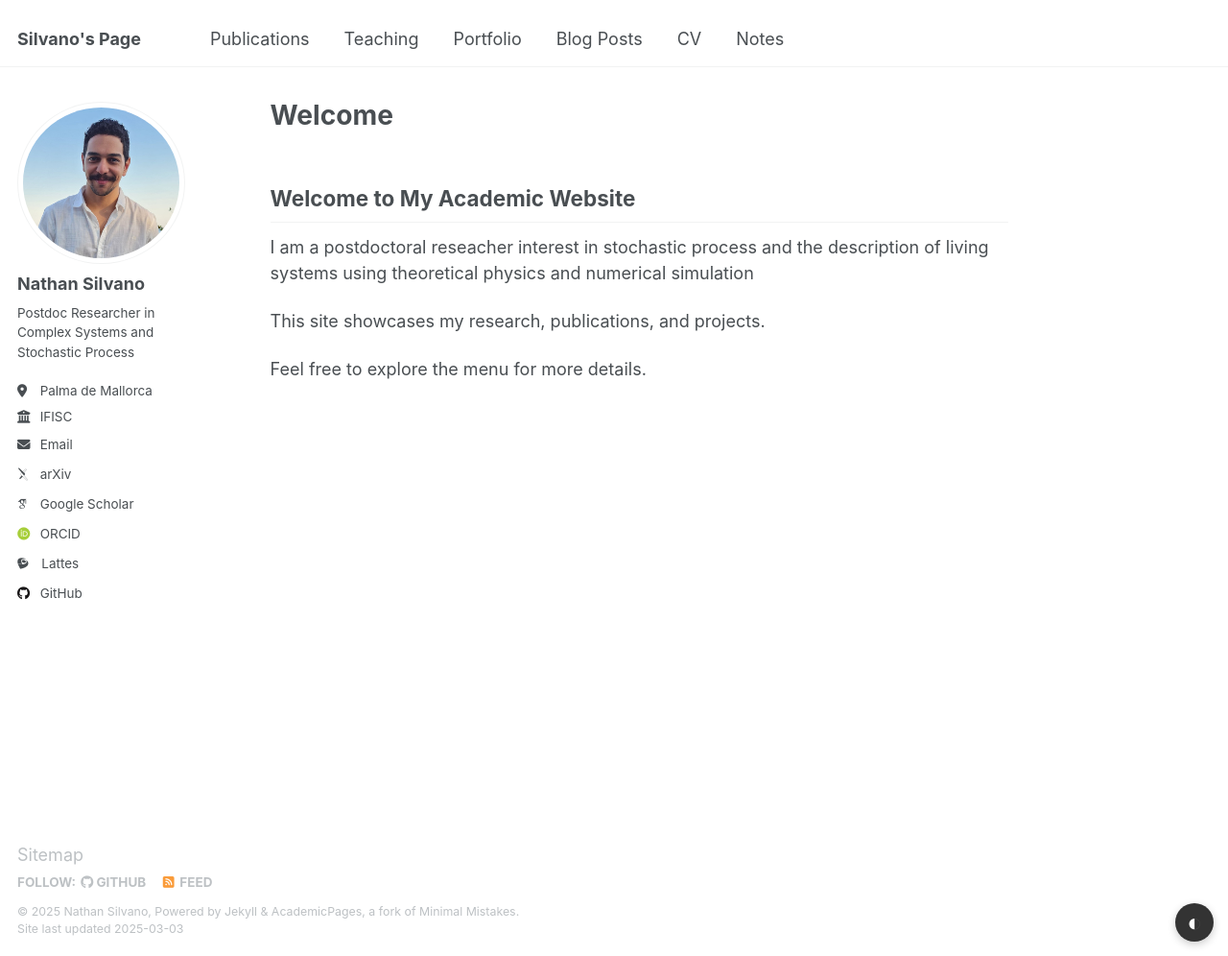
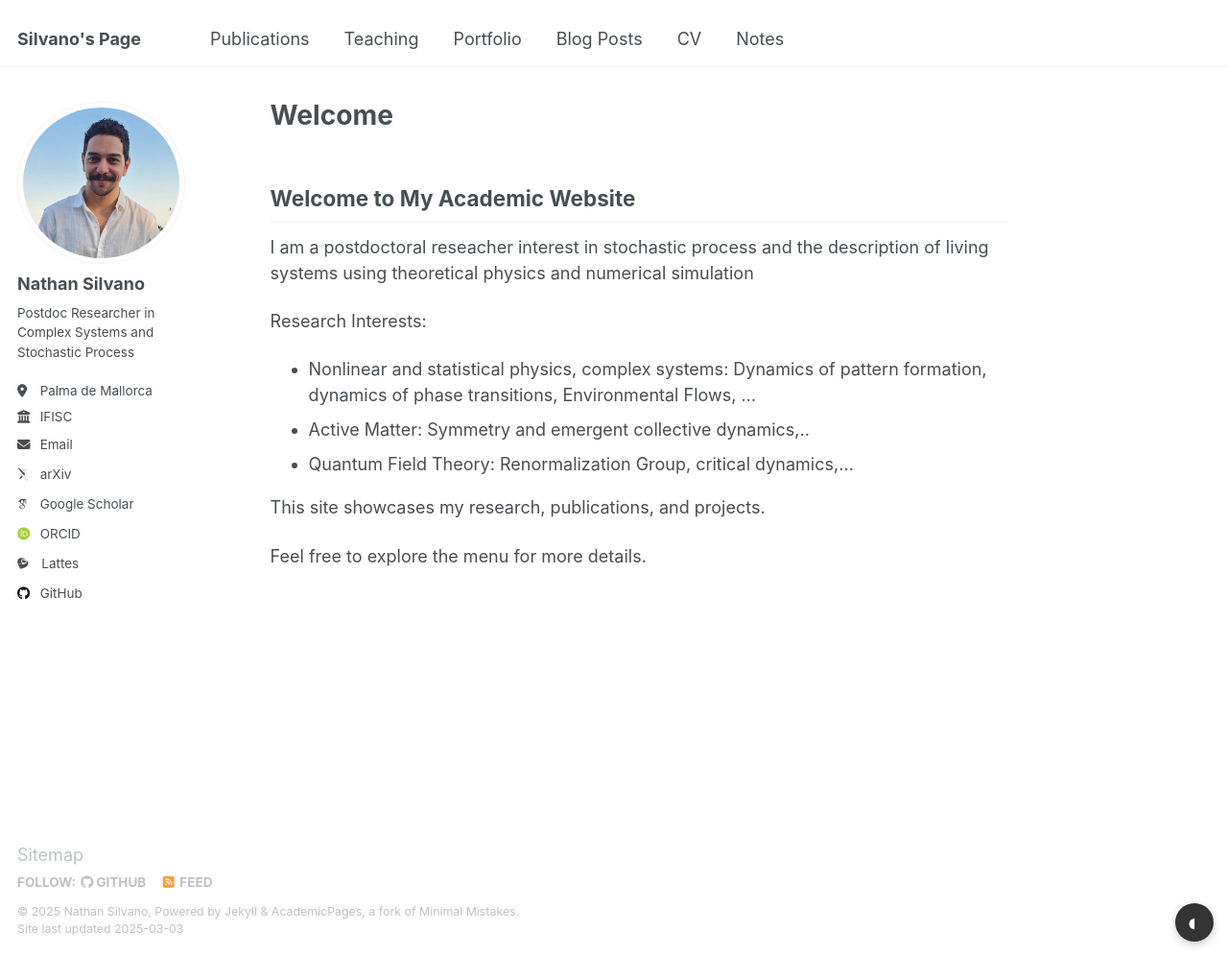
Before and after one commit to Jaegg3rNat/Jaegg3rNat.github.io, a Jekyll site: the page built from _pages/about.md, in a window 1280 px wide and 996 px high. Shown: the whole window at 96% size. Built offline with Jekyll 4.4.1, drawn with Linux system fonts in a browser that asks for light colours; some web fonts are replaced.

Commit message:
Update about.md

```diff
--- a/_pages/about.md
+++ b/_pages/about.md
@@ -8,6 +8,11 @@ permalink: /
 
 I am a postdoctoral reseacher interest in stochastic process and the description of living systems using theoretical physics and numerical simulation
 
+Research Interests:
+ -  Nonlinear and statistical physics, complex systems: Dynamics of pattern formation, dynamics of phase transitions, Environmental Flows, ...
+ -  Active Matter: Symmetry and emergent collective dynamics,..
+ -  Quantum Field Theory: Renormalization Group, critical dynamics,...
+
 This site showcases my research, publications, and projects.
 
 Feel free to explore the menu for more details.
```
